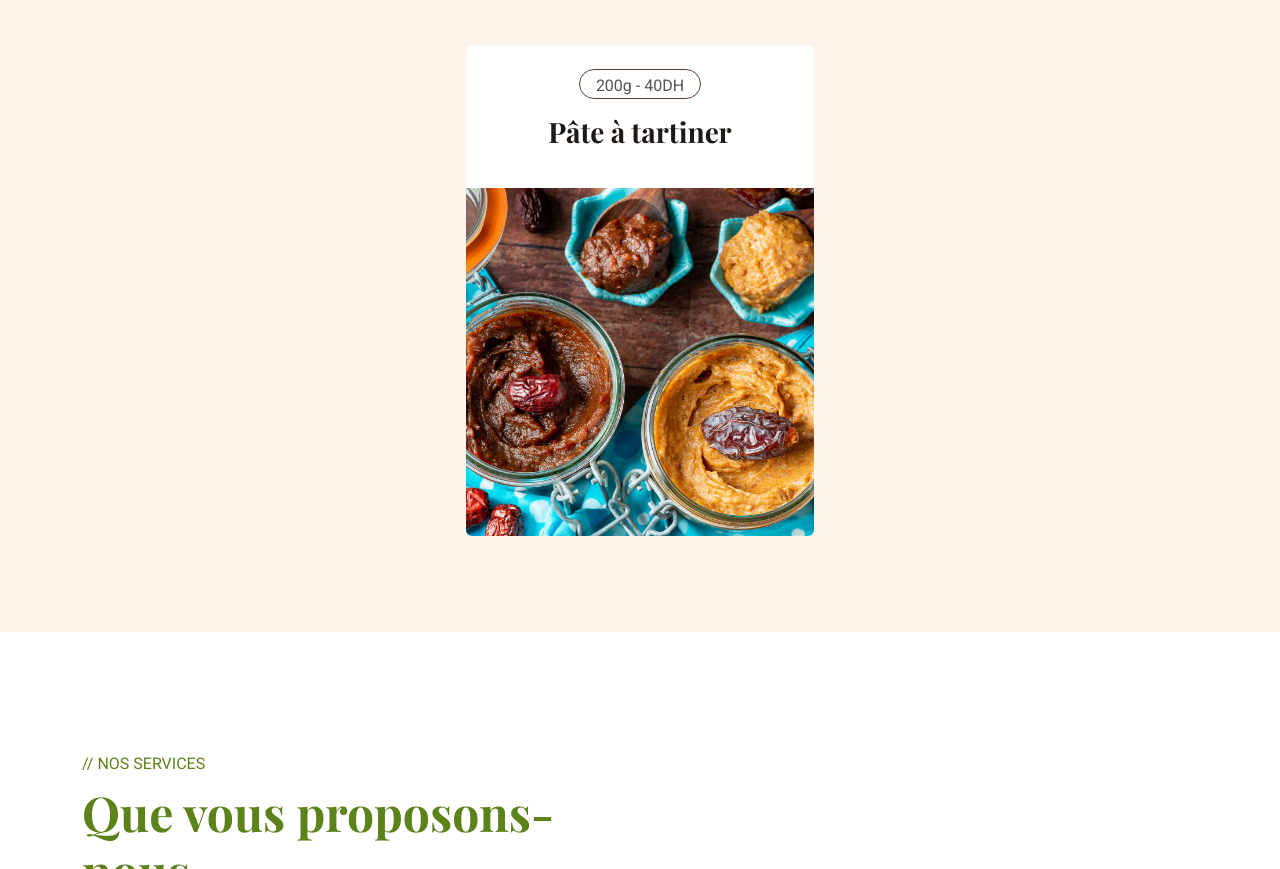
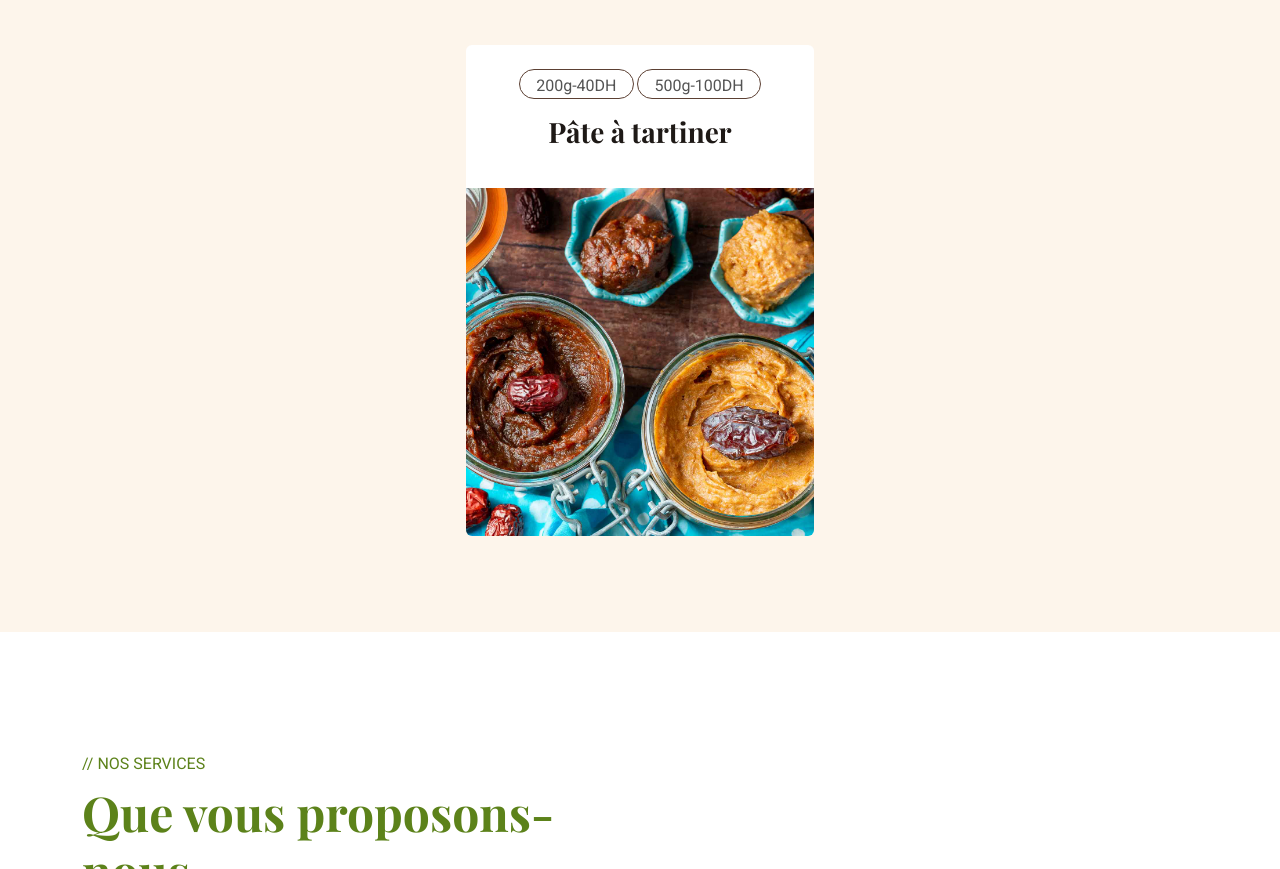
Before and after one commit to mohamed0801/jujubedelight, a plain HTML site: page website/index.html in a window 1280 px wide. Shown: the part 2271-3140 px from the top of the page. Drawn offline with nearby package versions, Linux system fonts and the light colour scheme.

Commit message:
New Commit

```diff
--- a/website/index.html
+++ b/website/index.html
@@ -238,7 +238,10 @@
                       <div class="product-item d-flex flex-column bg-white rounded overflow-hidden h-100">
                         <div class="text-center p-4">
                           <div class="d-inline-block border border-primary rounded-pill pt-1 px-3 mb-3">
-                            200g - 40DH
+                            <span>200g-40DH</span>
+                          </div>
+                          <div class="d-inline-block border border-primary rounded-pill pt-1 px-3 mb-3">
+                            <span>500g-100DH</span>
                           </div>
                           <h3 class="mb-3">Pâte à tartiner</h3>
                           <span></span>
```
